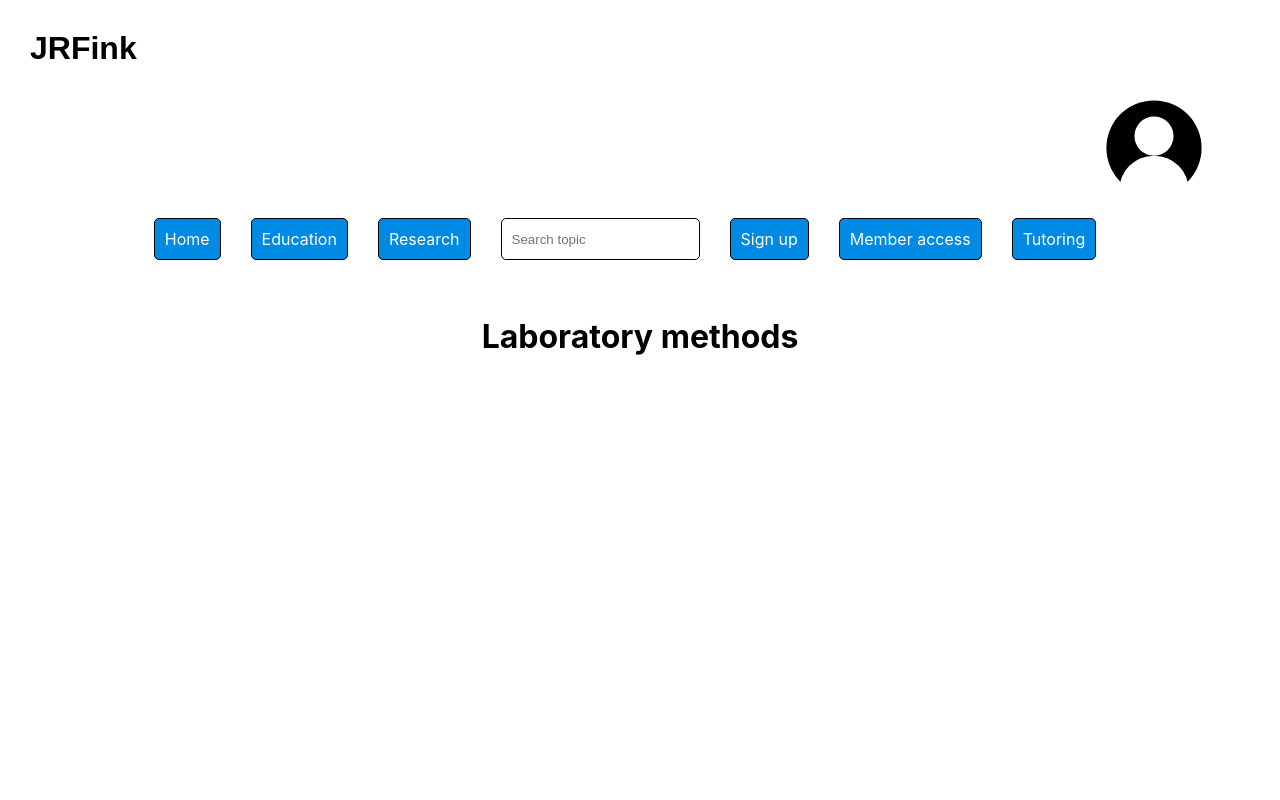
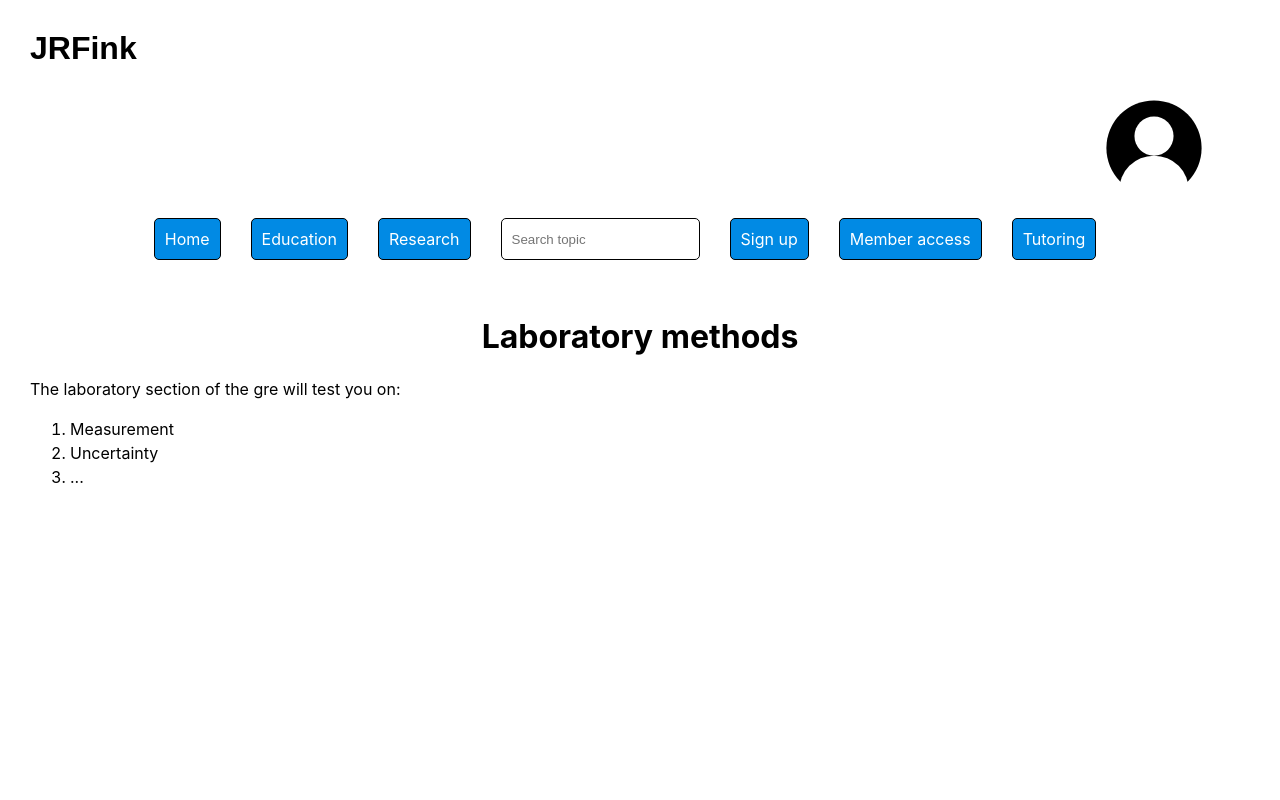
Before and after one commit to JRFink/jrfphyspagesnew, a Next.js app: page /education/pgre/lab in a window 1280 px wide. Shown: the top 800 px of the page. Built offline with nearby package versions, Linux system fonts and the light colour scheme.

Commit message:
Update index.tsx

```diff
--- a/pages/education/pgre/lab/index.tsx
+++ b/pages/education/pgre/lab/index.tsx
@@ -6,6 +6,14 @@ const Lab = () => {
          <h1 className={style.centerText}>
            Laboratory methods
          </h1>
+         <p>
+           The laboratory section of the gre will test you on:
+         <ol>
+              <li>Measurement</li>
+              <li>Uncertainty</li>
+              <li>...</li>
+         </ol>
+         </p>
      </>
   );
 }
```
